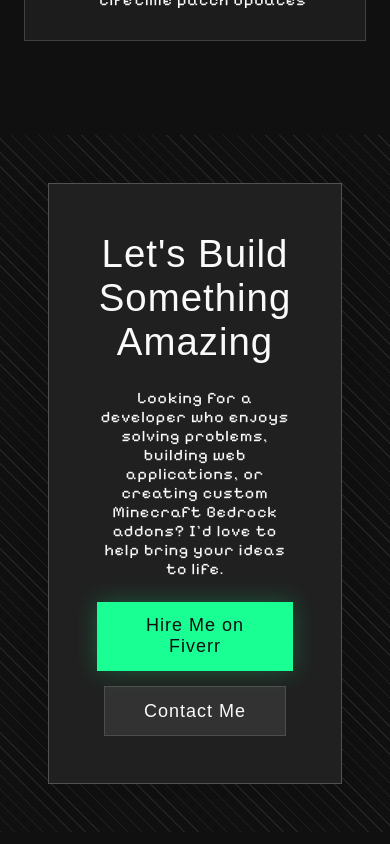
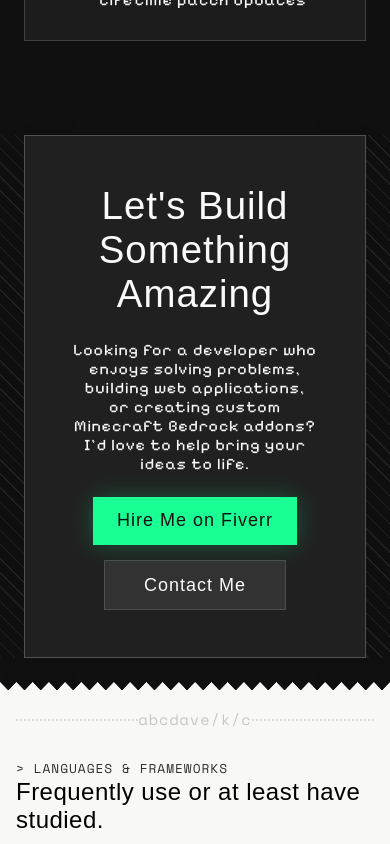
Before and after one commit to abcdavk/dafolio, a Vue app: page / in a window 390 px wide. Shown: the part 2940-3784 px from the top of the page. Built offline with nearby package versions, Linux system fonts and the light colour scheme; some icons are missing; a web font is replaced by a local one.

Commit message:
feat: update FiverrCTA layout

```diff
--- a/src/assets/main.css
+++ b/src/assets/main.css
@@ -93,3 +93,7 @@ main {
   -webkit-mask-repeat: round;
   -webkit-mask-position: bottom;
 }
+
+.voucher-border {
+  mask: radial-gradient(40px at 40px 40px, #0000 98%, #000) -40px -40px;
+}
--- a/src/components/Footer.vue
+++ b/src/components/Footer.vue
@@ -138,7 +138,6 @@ const { isMobile } = useIsMobile()
   background-color: #f8f8f6;
   /* border-top: 1px solid rgba(0, 0, 0, 0.12); */
   padding: 2rem 1rem 1.25rem;
-  margin-top: 80px;
   color: #000;
 }
 
--- a/src/components/Home/ClientReviews.vue
+++ b/src/components/Home/ClientReviews.vue
@@ -24,7 +24,6 @@
 
 <script setup>
 import { computed, nextTick, onBeforeUnmount, onMounted, ref } from 'vue'
-import { VueLenis, useLenis } from 'lenis/vue'
 import ReviewCard from '../ReviewCard.vue'
 
 const reviews = [
@@ -153,7 +152,7 @@ function handleMouseLeave() {
 }
 
 function startDragging(event) {
-  if (window.innerWidth <= 768 || event.button !== 0) return
+  if (event.button !== 0) return
 
   dragState.value.active = true
   dragState.value.startX = event.pageX
--- a/src/components/Home/FiverrCTA.vue
+++ b/src/components/Home/FiverrCTA.vue
@@ -1,11 +1,12 @@
 <template>
-  <div class="cta-section-container center diagonal-frame" id="fiverr-cta">
+  <div class="diagonal-frame">
+    <div class="cta-section-container center" id="fiverr-cta">
       <div class="fiverr-cta cta-section">
         <h2>Let's Build Something Amazing</h2>
 
         <p>
-        Looking for a developer who enjoys solving problems, building web applications, or creating
-        custom Minecraft Bedrock addons? I'd love to help bring your ideas to life.
+          Looking for a developer who enjoys solving problems, building web applications, or
+          creating custom Minecraft Bedrock addons? I'd love to help bring your ideas to life.
         </p>
 
         <div class="cta-actions">
@@ -19,6 +20,7 @@
           </a>
 
           <a class="cta-button secondary" href="mailto:abcdavk@proton.me"> Contact Me </a>
+        </div>
       </div>
     </div>
   </div>
@@ -118,4 +120,13 @@
 .cta-button.secondary:hover {
   background: rgba(255, 255, 255, 0.14);
 }
+
+@media (max-width: 768px) {
+  .diagonal-frame {
+    padding: 0;
+    padding-left: 24px;
+    padding-right: 24px;
+    margin-bottom: 24px;
+  }
+}
 </style>
```
Lines whose indentation alone changed are shown as unchanged.
